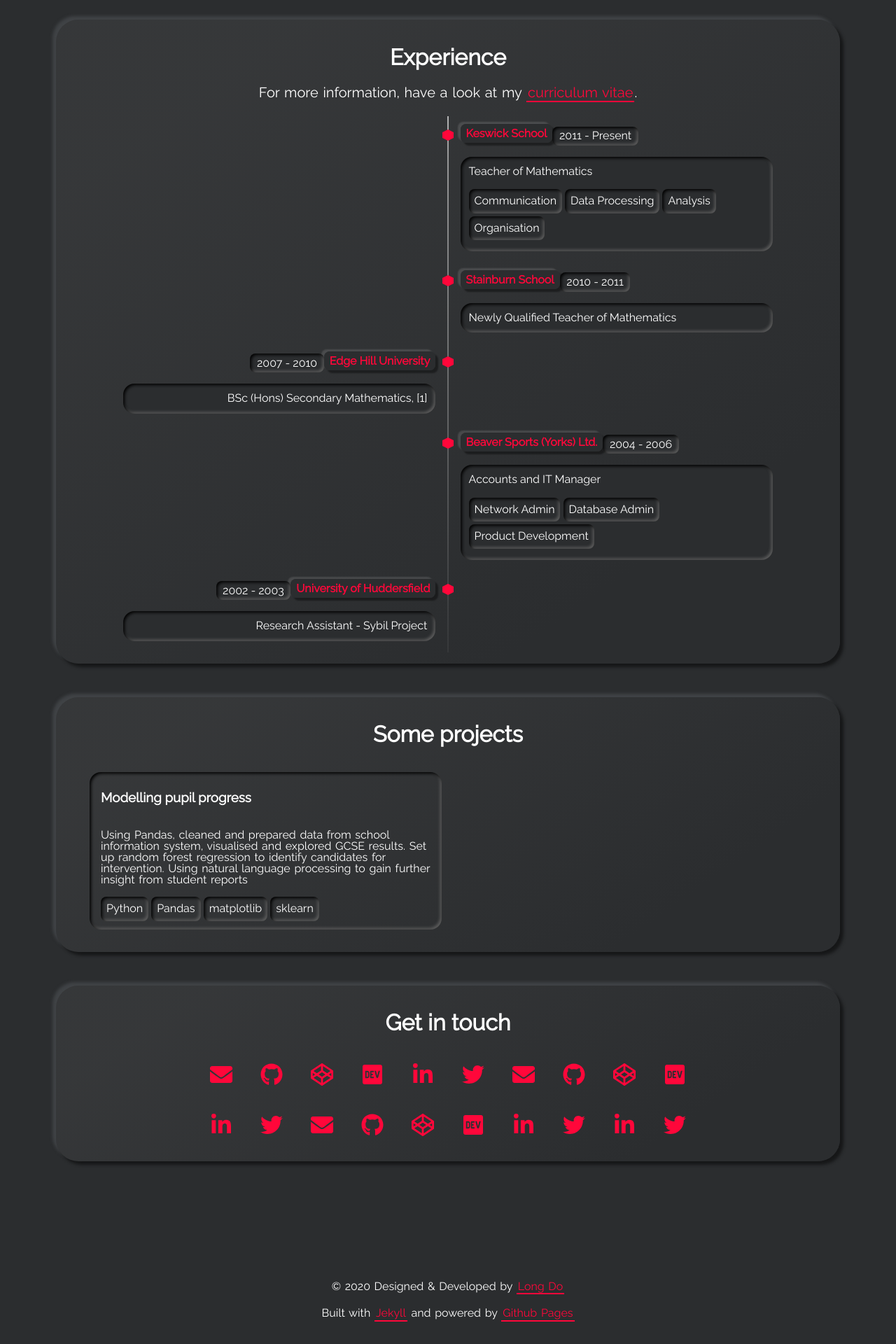
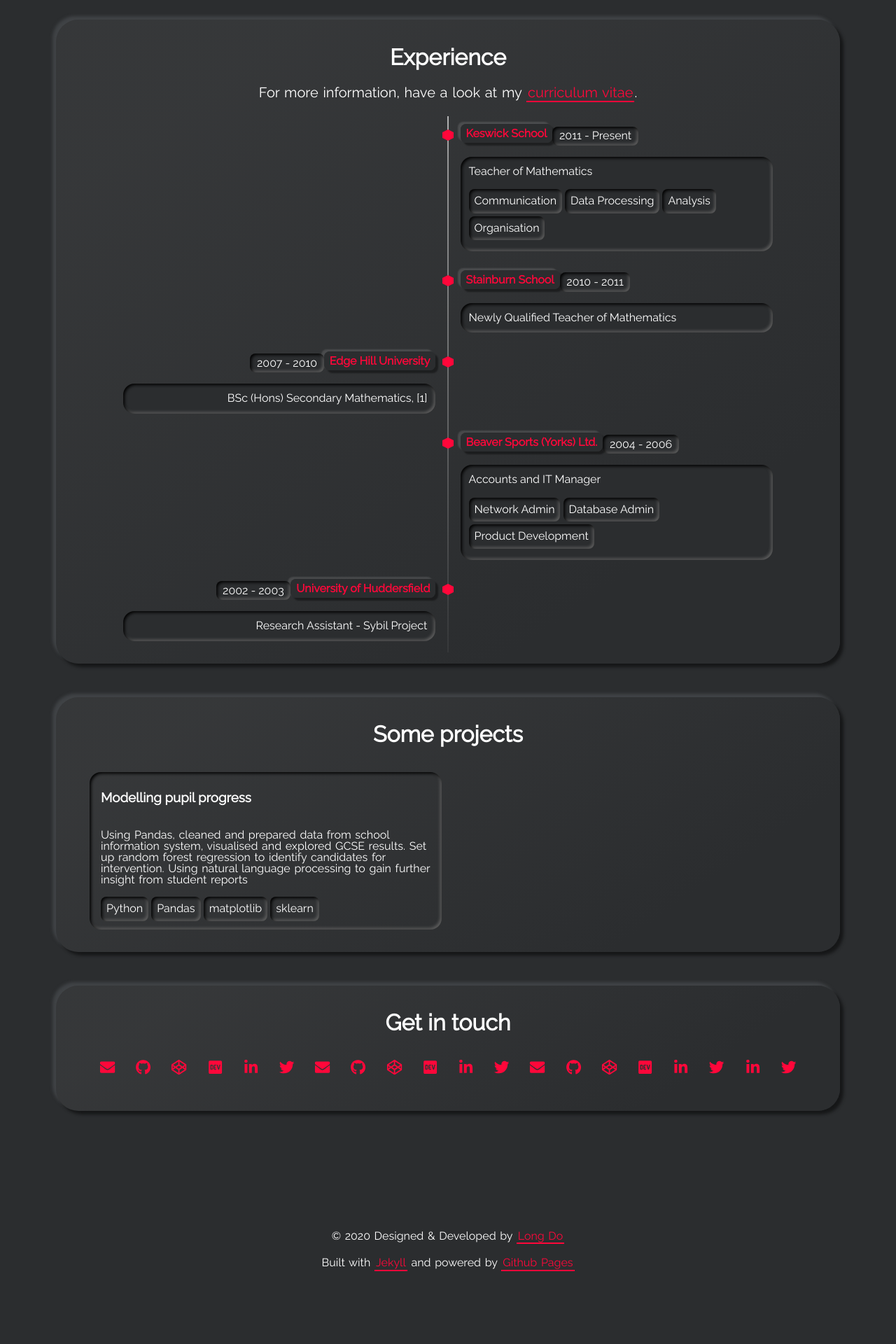
Before and after one commit to cgncvk/cgncvk.github.io-, a Jekyll site: the page built from index.html, in a window 1280 px wide. Shown: the part 1621-3541 px from the top of the page at 70% size. Built offline with Jekyll 4.4.1, drawn with Linux system fonts in a browser that asks for light colours; after the commit the page ends 3469 px from its top, so only the background shows below that.

Commit message:
Update section-contact.html

```diff
--- a/_includes/section-contact.html
+++ b/_includes/section-contact.html
@@ -109,9 +109,7 @@
     </div>
   </a>
   {% endif %}
-</div>
 
-<div class="contact-icons">
   {% if site.linkedin_username != null %}
   <a class="social-link linkedin" aria-label="My LinkedIn" target="_blank" rel="noreferrer"
     href="https://www.linkedin.com/in/{{site.linkedin_username}}">
```
